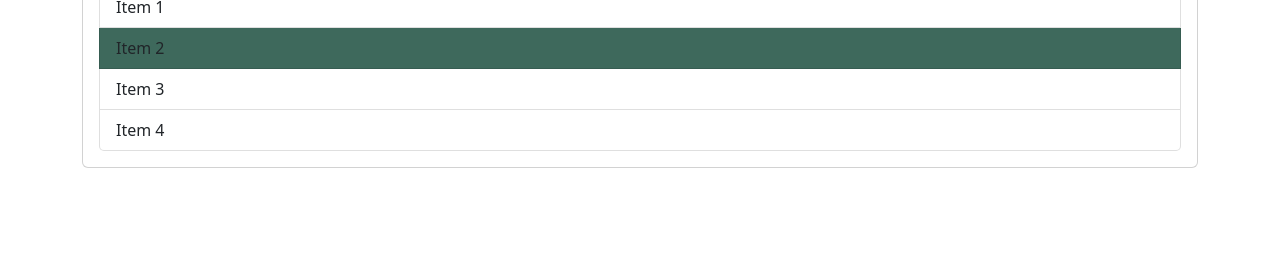
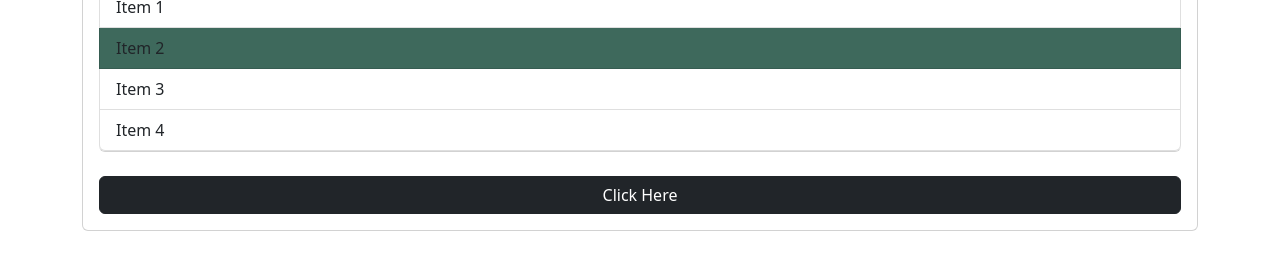
Before and after one commit to Amarjeetdev012/html-Dom, a website: page index.html in a window 1280 px wide. Shown: the part 337-606 px from the top of the page. Drawn offline with nearby package versions, Linux system fonts and the light colour scheme.

Commit message:
add div and element using dom manipulation javascript

```diff
--- a/index.html
+++ b/index.html
@@ -30,6 +30,8 @@
                 <li class="list-group-item">Item 3</li>
                 <li class="list-group-item">Item 4</li>
             </ul>
+            <br>
+            <button class="btn btn-dark btn-block" id="button">Click Here</button>
         </div>
     </div>
     <script src="index.js"></script>
```
Also changed, not shown: index.js (+28 -1 lines).
